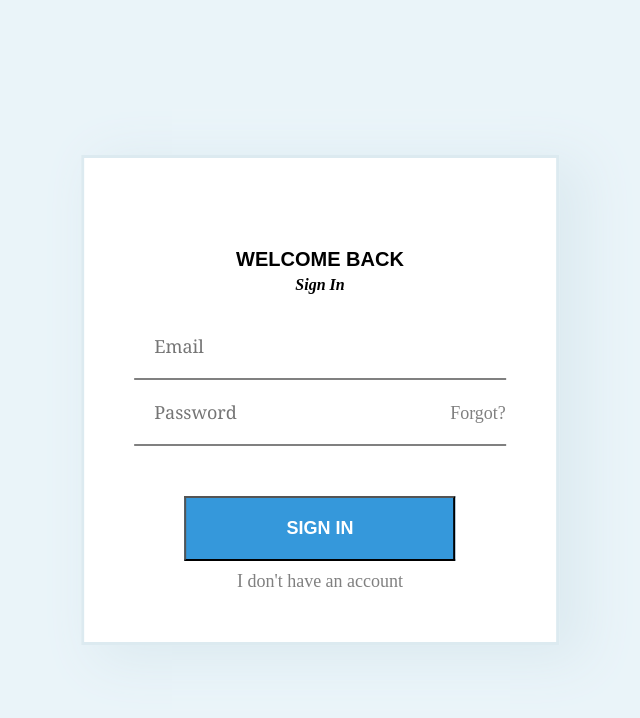
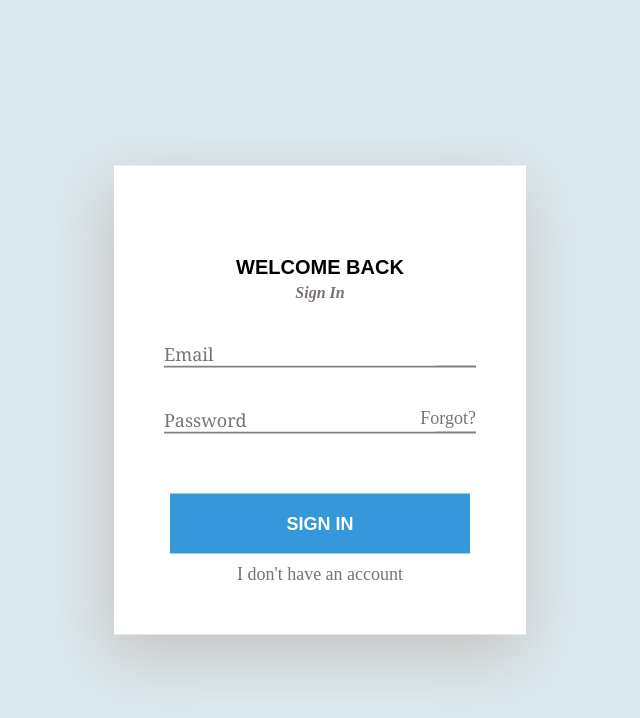
Before and after one commit to amandell2/Unit2Ex1, a plain HTML site: page index.html in a window 1280 px wide. Shown: the whole page, without its empty margins (320-960 px from the left). Drawn offline with Linux system fonts and the light colour scheme.

Commit message:
updated after feedback

```diff
--- a/index.html
+++ b/index.html
@@ -10,19 +10,20 @@
         </title>
     </head>
     <body>
-    <!--Welcome back and sign in-->
+        <!--<div class="whitebox">
+            <div class="bluebox">
+                <div class="smallwhitebox">-->
                     <form class="center">
                         <div><h1>WELCOME BACK</h1></div>
                         <div><h4>Sign In</h4></div>
-        <!--Email and password input with "forgot" button-->
                         <div class="underline"><input type="email" placeholder="Email" name="email" required></div>
                         <div class="underline"><input type="password" placeholder="Password" name="password" required/>
-            <a href="#">Forgot?</a></div>
-            <!--<span class="psw"><a href="#">Forgot?</a></span>-->
-        <!--Sign in button-->
-            <div><button type="submit">SIGN IN</button></div>
-        <!--"I don't have an account" button below-->
+                        <a id=align href="#">Forgot?</a></div>
+                        <div class="button"><button type="submit">SIGN IN</button></div>
                         <div><a href="#">I don't have an account</a></div>
                     </form>
+                <!--</div>
+            </div>
+        </div>-->
     </body>
 </html>
--- a/styles.css
+++ b/styles.css
@@ -1,7 +1,16 @@
+/*
+??add media query to make mobile responsive-change forgot to stay
+    XXborder off of sign in button
+    XXpadding under email and password to sit closer to line
+??orignal background is white & the blue background is a box
+*/
+
 body{
-    background-color: #EAF4F9;
+    background-color: #DCEAF0;
 }
+
 h1{
+    color: black;
     font-family: sans-serif;
     font-size: 20px;
     font-weight: bold;
@@ -9,32 +18,35 @@ h1{
 }
 
 h4{
+    color: #7A7376;
     font-style: italic;
     margin: 5px 0px 20px 0px;
 }
 
 form{
+    /*move this to the center of the blue box*/
     background-color: white;
     position: absolute;
     padding: 50px;
     display:flex;
     flex-direction: column;
     align-items: center;
-    border: 3px solid #DCEAF0;
-    box-shadow: 20px 10px 50px 5px #DCEAF0;
+    box-shadow: -5px 20px 60px 5px #C8C4C2;
     box-sizing: border-box;
 }
 
 button{
-    padding: 20px 100px;
-    margin: 50px 20px 10px 20px;
+    width: 300px;
+    height: 60px;
     background-color: #3598Db;
     color: white;
     font-size: large;
     font-weight: bold;
+    border: 0;
+    margin: 40px 0px 10px;
 }
-a:link{
-    color: grey;
+a{
+    color: #7A7376;
     text-decoration: none;
     font-size: large;
 }
@@ -43,10 +55,11 @@ a:hover{
     color:#93ACD2;
 }
 input{
+    color: #7A7376;
     font-family: Georgia, 'Times New Roman', Times, serif;
     font-size: large;
-    padding: 10px;
-    margin: 10px;
+    padding: 0px;
+    margin: 0px;
     border-top: none;
     border-left: none;
     border-right: none;
@@ -58,8 +71,14 @@ input:focus {
 }
 
 .underline{
+    margin: 20px;
     border-bottom: 2px solid grey;
     width: 100%;
+}
+
+#align{
+    position: absolute;
+    right: 50px;
 }
 
 .center{
@@ -69,3 +88,30 @@ input:focus {
     left: 50%;
     transform: translate(-50%, -50%);
 }
+
+/*@media screen and (max-width: 814px) {
+    button{
+
+    }
+} */
+
+/*.whitebox{
+    min-height: 100vh;
+    min-width: 100vw;
+    width: 100%;
+    position: fixed;
+}*/
+
+/*adjust blue box to be fixed in the center & have curved corners to be smaller?*/
+
+/*.bluebox{
+    background-color: #DCEAF0;
+    border: solid 2px black;
+    min-height: 90vh;
+    min-width: 90vw;
+    position: fixed;
+    top:10;
+    bottom: 10;
+    left: 10;
+    right: 10;
+}*/
```
Lines whose indentation alone changed are shown as unchanged.
